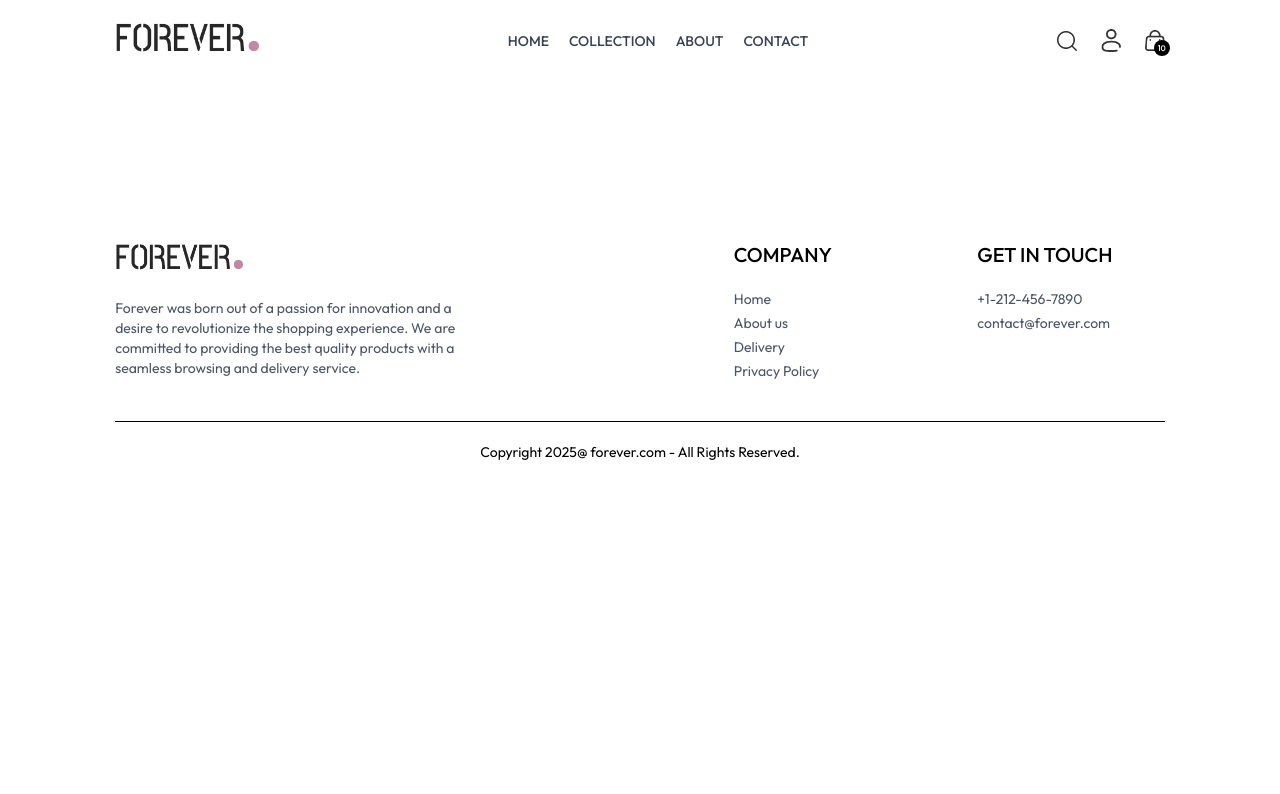
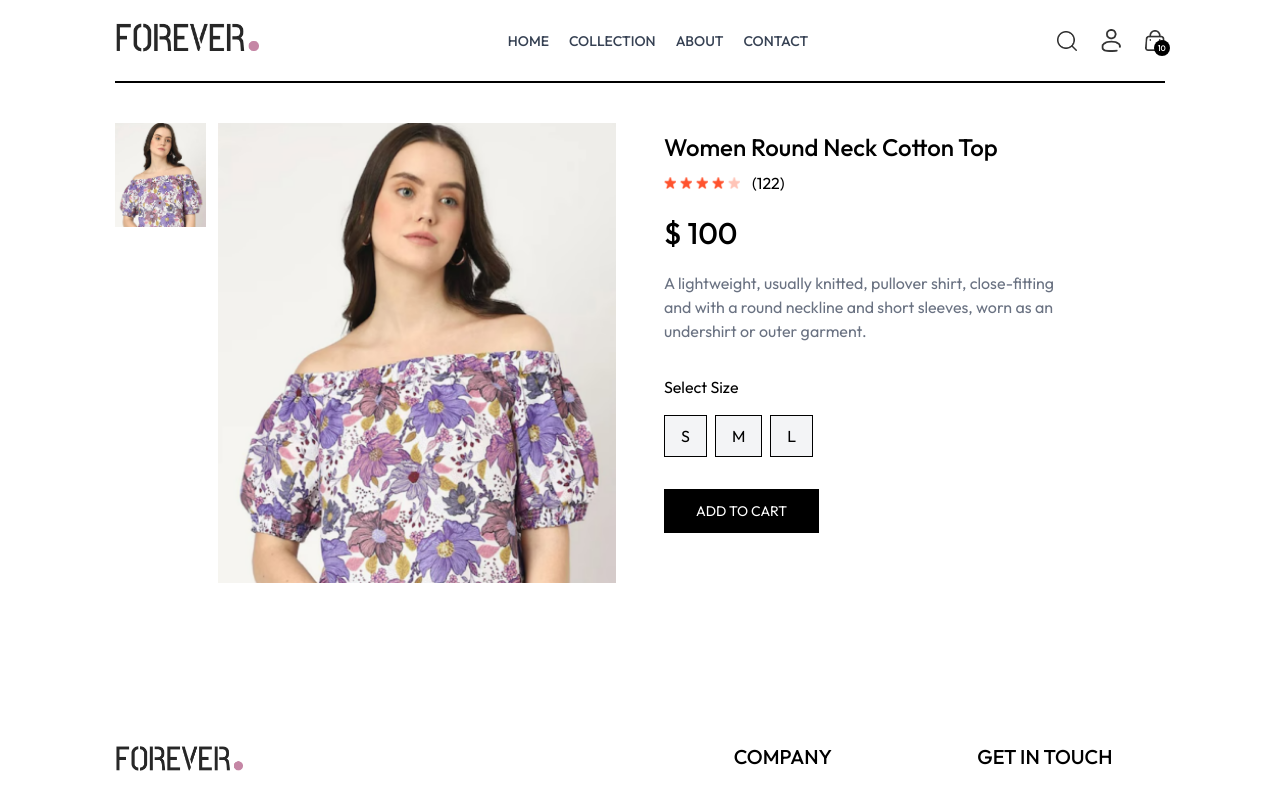
Before and after one commit to NaveenRay1/FOREVER, a React app in the folder frontend/: page /product/aaaaa in a window 1280 px wide. Shown: the top 794 px of the page. Built offline with nearby package versions, Linux system fonts and the light colour scheme; the HTML template or start-up script is replaced by a standard one.

Commit message:
complete product show page

```diff
--- a/frontend/src/pages/Product.jsx
+++ b/frontend/src/pages/Product.jsx
@@ -1,11 +1,72 @@
-import React from 'react'
+import React, { useContext, useEffect, useState } from 'react'
+import { useParams } from 'react-router-dom'
+import { ShopContext } from '../context/ShopContext';
+import { assets } from '../assets/assets';
 
 const Product = () => {
-  return (
-    <div>
+  const {productId} = useParams();
+  const {products , currency} = useContext(ShopContext);
+  const [productData , setProductData] = useState(false);
+  const [image , setImage] = useState('');
+  const [sizes, setSizes] = useState('');
+  const fetchProductData = async()=>{
+    products.map((item)=>{
+      if(item._id===productId){
+        setProductData(item);
+        setImage(item.image[0]);
+        return null;
+      }
+    })
+  }
+  useEffect(()=>{
+    fetchProductData();
+  },[productId, products])
+  return productData ?(
+    <div className='border-t-2 pt-10 transition-opacity ease-in duration-500 opacity-100'>
+      {/* product data  */}
+      <div className='flex gap-12 sm:gap-12 flex-col sm:flex-row'>
+        {/* product images */}
+        <div className='flex-1 flex flex-col-reverse gap-3 sm:flex-row '>
+  <div className='flex sm:flex-col overflow-x-auto sm:overflow-y-scroll justify-between sm:justify-normal sm:w-[18.17%] w-full'>
+                {
+                  productData.image.map((item,index)=>(
+                    <img onClick={()=>setImage(item)} src={item} key={index} className='w-[24%] sm:w-full sm:mb-3 flex-shrink-0 cursor-pointer'></img>
+                  ))
+                }
+          </div>
+          <div className='w-full sm:w-[80%]'>
+                <img src={image} className='w-full h-auto'></img>
+          </div>
+        </div>
+        {/* Product info------ */}
+        <div className='flex-1'>
+                <h1 className='font-medium text-2xl mt-2'>{productData.name}</h1>
+                <div className='flex items-center gap-1 mt-2 '>
+                    <img className='w-3 5' src={assets.star_icon}></img>
+                    <img className='w-3 5' src={assets.star_icon}></img>
+                    <img className='w-3 5' src={assets.star_icon}></img>
+                    <img className='w-3 5' src={assets.star_icon}></img>
+                    <img className='w-3 5' src={assets.star_dull_icon}></img>
+                    <p className='pl-2'>(122)</p>
+                </div>
+                <p className='font-medium text-3xl mt-5'>{currency} {productData.price}</p>
+                <p className='mt-5 text-gray-500 md:w-4/5'>{productData.description}</p>
+                <div className='flex flex-col gap-4 my-8'>
+                  <p>Select Size</p>
+                  <div className='flex gap-2'>
+                    {
+                      productData.sizes.map((item,index)=>(
+                        <button onClick={()=>setSizes(item)} key={index} className={`border py-2 px-4 bg-gray-100 ${item===sizes? 'border-orange-500' : ''}`}>{item}</button>
+                      ))
+                    }
+                  </div>
 
+                </div>
+                <button className='bg-black px-8 py-3 text-white text-sm active:bg-gray-700'>ADD TO CART</button>
+        </div>
+      </div>
     </div>
-  )
+  ): <div className='opacity-0'></div>
 }
 
 export default Product
```
